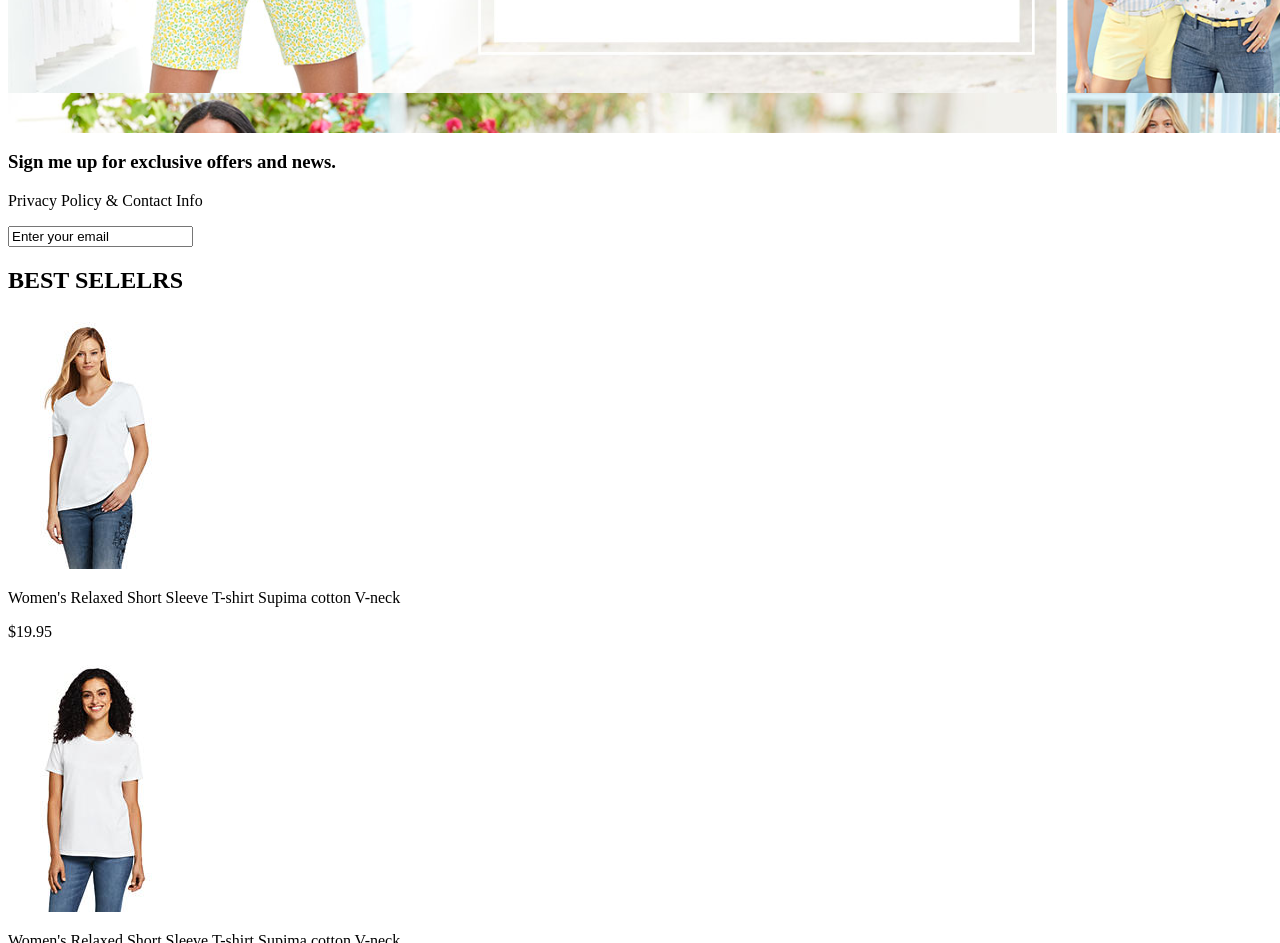
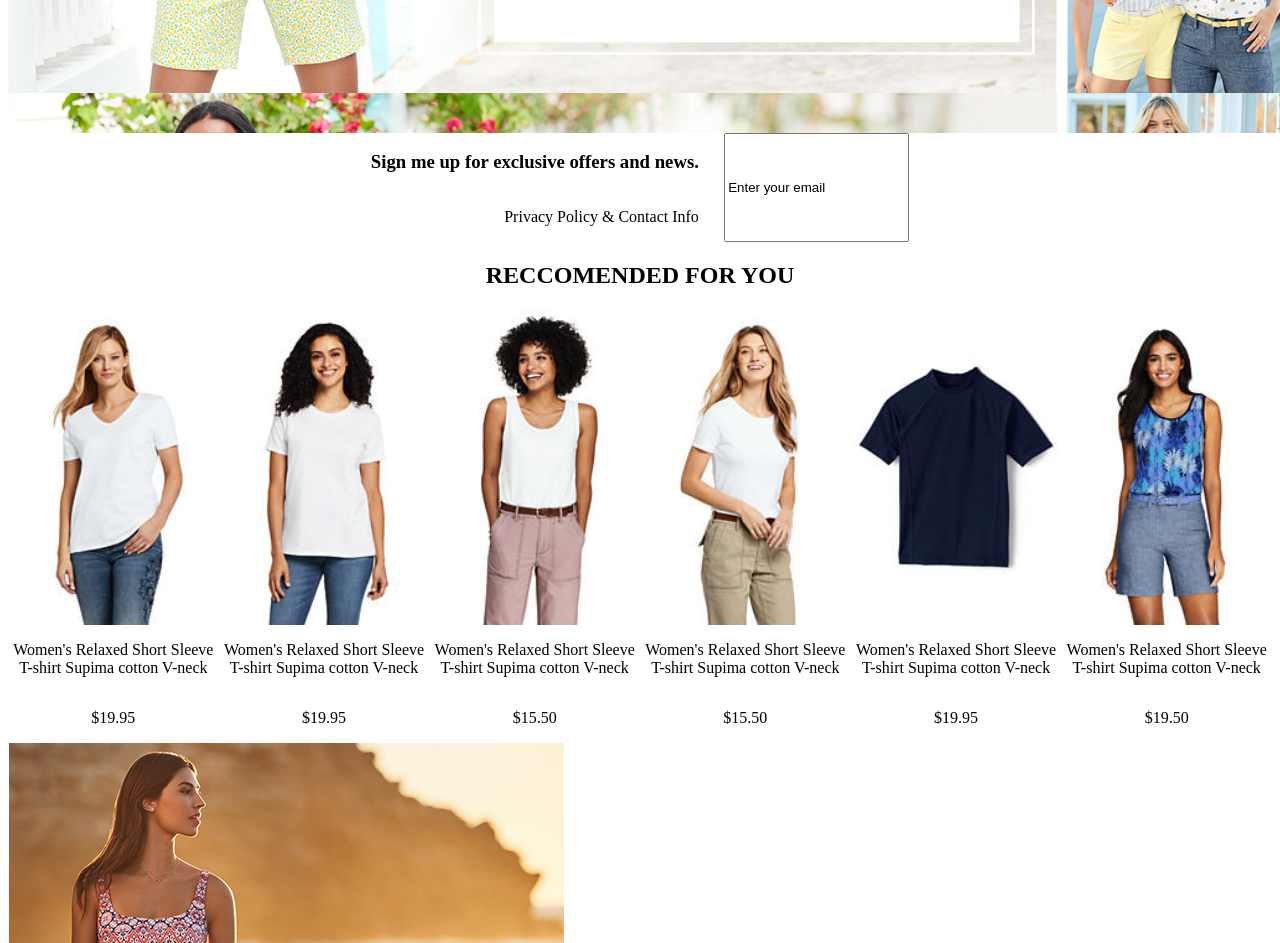
Before and after one commit to ryguybenson/landsend-clone, an Angular app: page / in a window 1280 px wide. Shown: the part 780-1723 px from the top of the page. Built offline with nearby package versions, Linux system fonts and the light colour scheme.

Commit message:
format reccomended

```diff
--- a/src/app/body/body.component.css
+++ b/src/app/body/body.component.css
@@ -23,3 +23,29 @@
 .main-buttons>button {
   margin: 5%;
 }
+.blue-two {
+  display: flex;
+  flex-direction: row;
+  justify-content: center;
+}
+.blue-two-left {
+  display: flex;
+  flex-direction: column;
+  align-items: flex-end;
+  margin-right: 2%;
+}
+.rec-sellers {
+  display: flex;
+  flex-direction: column;
+  align-items: center;
+}
+.all-rec-clothes {
+  display: flex;
+  flex-direction: row;
+  justify-content: space-between;
+}
+.rec-clothes {
+  display: flex;
+  flex-direction: column;
+  text-align: center;
+}
--- a/src/app/body/body.component.html
+++ b/src/app/body/body.component.html
@@ -22,39 +22,41 @@
     </div>
     <input type="text" name="" value="Enter your email">
   </div>
-  <div class="best-sellers">
-    <div class="best-header">
-      <h2>BEST SELELRS</h2>
+  <div class="rec-sellers">
+    <div class="rec-header">
+      <h2>RECCOMENDED FOR YOU</h2>
     </div>
-    <div class="best-clothes">
+    <div class="all-rec-clothes">
+      <div class="rec-clothes">
         <img src="../assets/images/best-one.jpg" alt="">
         <p>Women's Relaxed Short Sleeve T-shirt Supima cotton V-neck</p>
         <p>$19.95</p>
       </div>
-    <div class="best-clothes">
+      <div class="rec-clothes">
         <img src="../assets/images/best-two.jpg" alt="">
         <p>Women's Relaxed Short Sleeve T-shirt Supima cotton V-neck</p>
         <p>$19.95</p>
       </div>
-    <div class="best-clothes">
+      <div class="rec-clothes">
         <img src="../assets/images/best-three.jpg" alt="">
         <p>Women's Relaxed Short Sleeve T-shirt Supima cotton V-neck</p>
         <p>$15.50</p>
       </div>
-    <div class="best-clothes">
+      <div class="rec-clothes">
         <img src="../assets/images/best-four.jpg" alt="">
         <p>Women's Relaxed Short Sleeve T-shirt Supima cotton V-neck</p>
         <p>$15.50</p>
       </div>
-    <div class="best-clothes">
+      <div class="rec-clothes">
         <img src="../assets/images/best-five.jpg" alt="">
         <p>Women's Relaxed Short Sleeve T-shirt Supima cotton V-neck</p>
         <p>$19.95</p>
       </div>
-    <div class="best-clothes">
+      <div class="rec-clothes">
         <img src="../assets/images/best-six.jpg" alt="">
         <p>Women's Relaxed Short Sleeve T-shirt Supima cotton V-neck</p>
         <p>$19.50</p>
+      </div>
     </div>
   </div>
   <div class="boxes">
```
Lines whose indentation alone changed are shown as unchanged.
